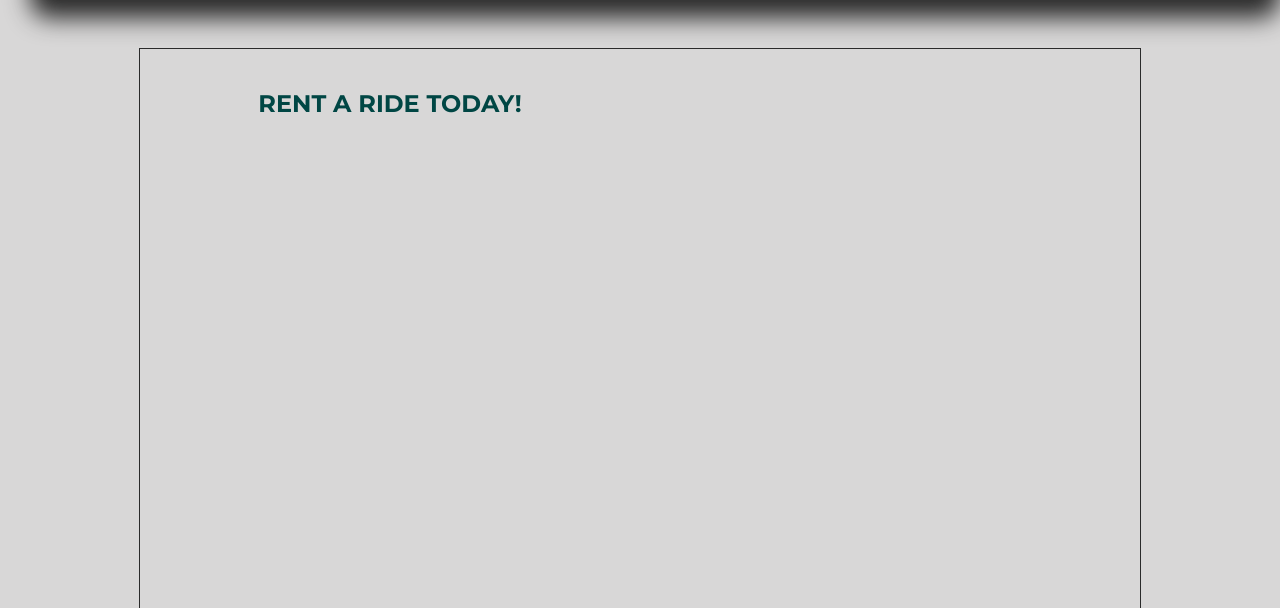
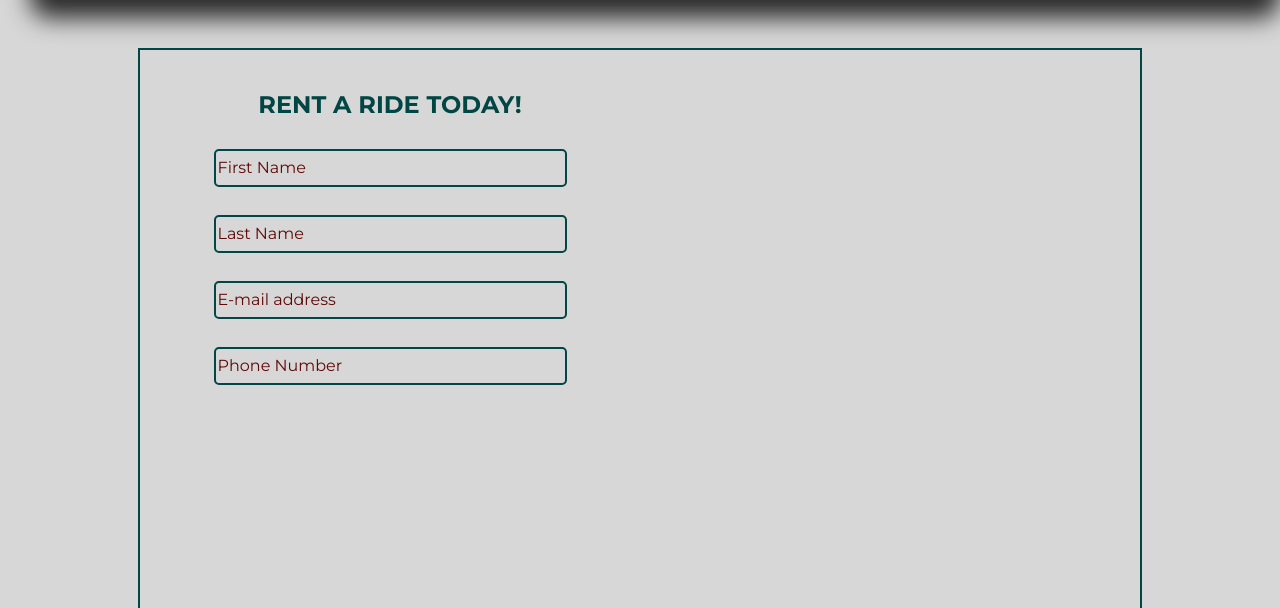
Before and after one commit to peter115342/webte1_z2, a plain HTML site: page hlkannakjbnaajgajf/index.html in a window 1280 px wide. Shown: the part 192-800 px from the top of the page. Drawn offline with Linux system fonts and the light colour scheme.

Commit message:
first fields

```diff
--- a/hlkannakjbnaajgajf/index.html
+++ b/hlkannakjbnaajgajf/index.html
@@ -7,18 +7,30 @@
     <link rel="shortcut icon" type="image/x-icon" href="images/logo_smol.png" >
     <title>EasyDrive Rentals</title>
 </head>
+
+
+<body>
     <header>
         <div class="logo">
             <a href="index.html">
         <img src="images/logo.png" alt="Logo,ktore som sa rozhodol pouzit pre  tuto stranku o mne"  >
         </a>
     </div>
-
     </header>
     <div class="main_container">
-<body>
+    <div class="left_form">
      <h2 class="banner">
         RENT A RIDE TODAY!</h2>
+    <form>
+        <input type="text" class="form_field" id="first_name" placeholder="First Name" required>
+        <input type="text" class="form_field" id="last_name" placeholder="Last Name" required>
+        <input type="email" class="form_field"  id="email_field" placeholder="E-mail address" required>
+        <input type="tel"  class="form_field" id="phone_field" placeholder="Phone Number" required>
+
+    </form>
+    </div>
+    <div class="right_form">
+    </div>
    </div>
     <footer></footer>
 </body>
--- a/hlkannakjbnaajgajf/styles.css
+++ b/hlkannakjbnaajgajf/styles.css
@@ -2,7 +2,7 @@
 
 
 :root{
-    --border: 1px solid rgb(42, 42, 42);
+    --border: 2px solid var(--t_color);
     --shadow-border : 10px 20px 25px #2a2a2a;
     --b_color: rgb(216, 215, 215);
     --t_color :rgb(0, 70, 68)  ;
@@ -113,15 +113,52 @@ footer{
     position: relative;
     border: var(--border);
     display: grid;
-    grid-template-columns: 2fr 2fr;
+    grid-template-columns: 1fr 1fr;
+
+
+}
+
+.left_form{
+    position: relative;
+padding: 20px;
+}
+
+.right_form{
+    position: relative;
+    padding: 20px;
 }
 
 .banner{
     font-weight: bolder;
     text-align: center;
     padding: 20px;
+    margin:0 auto;
+    margin-bottom: 10px;
+
 }
 
+::placeholder {
+    color: rgb(95, 8, 8);
+    font-family: "Montserrat", sans-serif;
+    font-size: medium;
+  }
+
+
+.form_field{
+    position: relative;
+    margin: 0 auto;
+    height: 32px;
+    width: 75%;
+    display: block;
+    border-radius: 5px;
+    -webkit-border-radius: 5px;
+    -moz-border-radius: 5px;
+    -ms-border-radius: 5px;
+    -o-border-radius: 5px;
+    background-color: var(--b_color);
+    border: var(--border);
+    margin-bottom: 28px;
+}
 
 
 @media screen and (max-width: 850px) {
```
Lines whose indentation alone changed are shown as unchanged.
